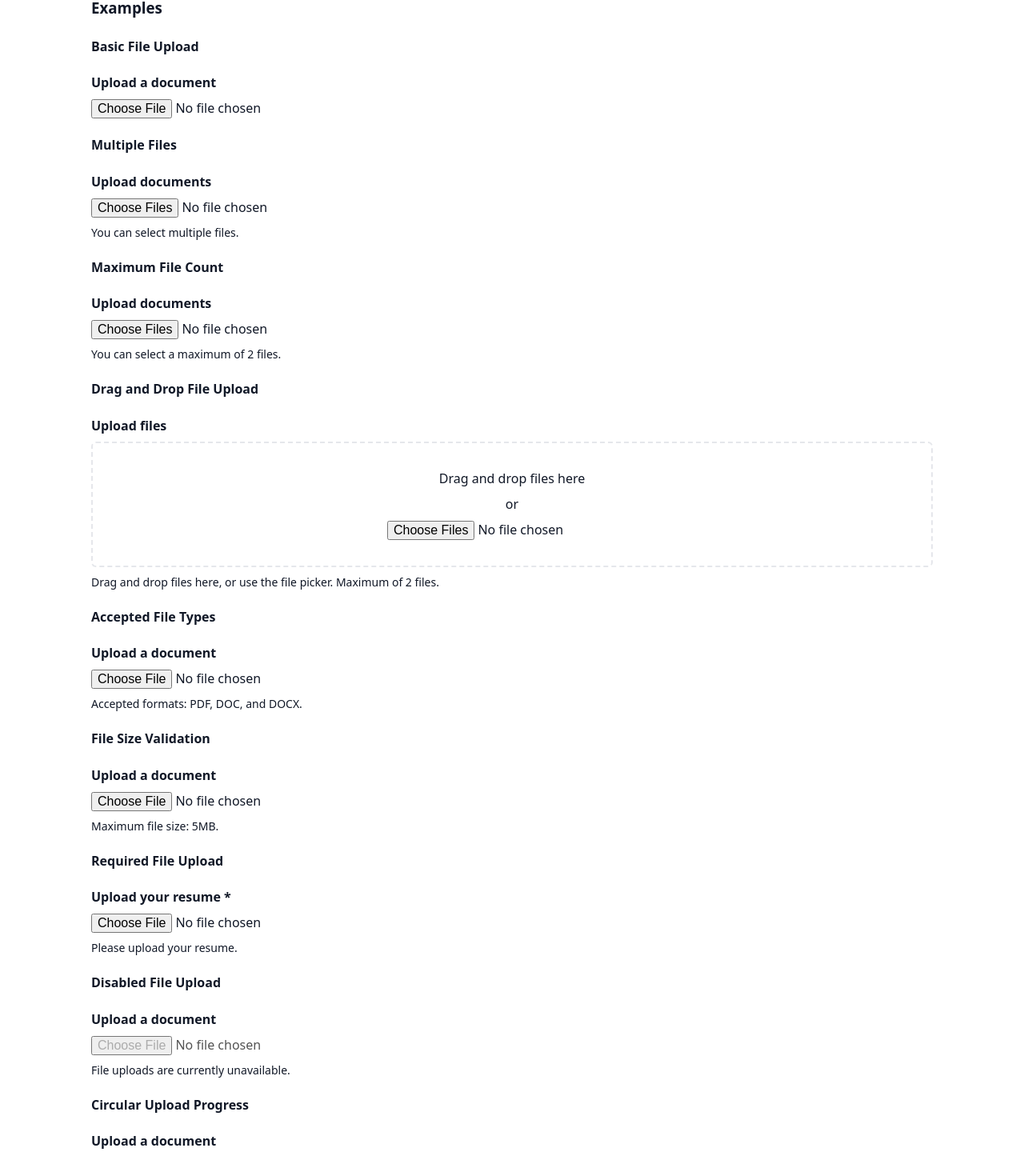
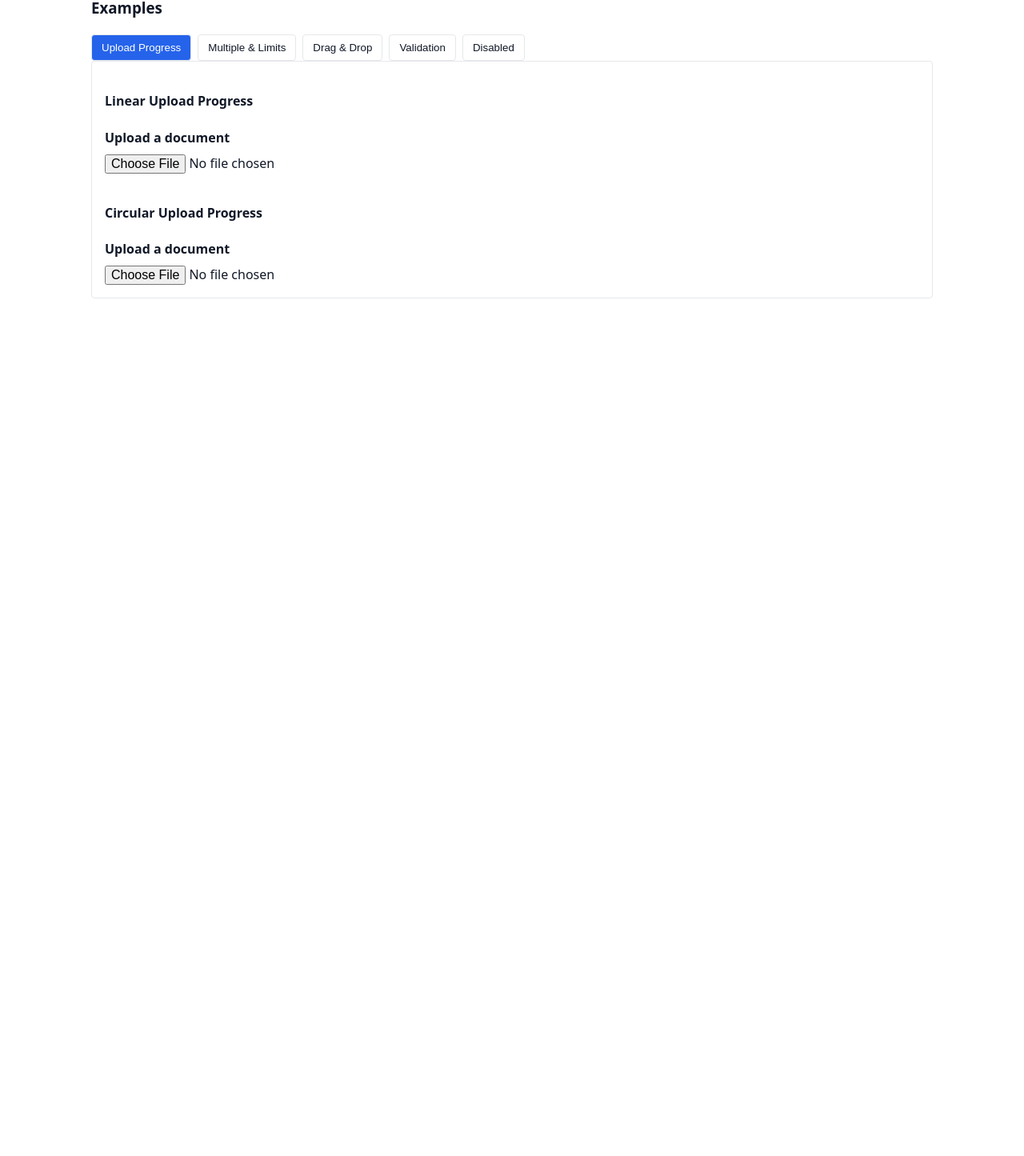
Before and after one commit to rpcorr/accessible-templates, a React (Vite) app: page /form-controls/file-upload in a window 1280 px wide. Shown: the part 317-1762 px from the top of the page at 80% size. After the commit the page ends 800 px from the top, so only its background shows below. Built offline with nearby package versions, Linux system fonts and the light colour scheme.

Commit message:
refactor: reorganize file upload examples into tabs

```diff
--- a/src/examples/FormControls/FileUploadExamples.tsx
+++ b/src/examples/FormControls/FileUploadExamples.tsx
@@ -4,6 +4,7 @@ import {
   type FileUploadRef,
 } from '../../components/FormControls/FileUpload';
 import { ProgressIndicator } from '../../components/ContentFeedback/ProgressIndicator';
+import { Tabs } from '../../components/ContentFeedback/Tab';
 
 export function FileUploadExamples() {
   const [acceptedFileError, setAcceptedFileError] = useState('');
@@ -13,7 +14,7 @@ export function FileUploadExamples() {
   const [uploadingExample, setUploadingExample] = useState<string | null>(null);
   const [completedExample, setCompletedExample] = useState<string | null>(null);
 
-  const basicFileUploadRef = useRef<FileUploadRef>(null);
+  const linearFileUploadRef = useRef<FileUploadRef>(null);
   const multipleFileUploadRef = useRef<FileUploadRef>(null);
   const countFileUploadRef = useRef<FileUploadRef>(null);
   const dropzoneFileUploadRef = useRef<FileUploadRef>(null);
@@ -112,24 +113,34 @@ export function FileUploadExamples() {
           window.clearInterval(intervalId);
 
           switch (uploadingExample) {
-            case 'basic':
-              basicFileUploadRef.current?.reset();
+            case 'linear':
+              linearFileUploadRef.current?.reset();
               break;
+
+            case 'circular':
+              circularFileUploadRef.current?.reset();
+              break;
+
             case 'multiple':
               multipleFileUploadRef.current?.reset();
               break;
+
             case 'count':
               countFileUploadRef.current?.reset();
               break;
+
             case 'dropzone':
               dropzoneFileUploadRef.current?.reset();
               break;
+
             case 'accepted':
               acceptedFileUploadRef.current?.reset();
               break;
+
             case 'size':
               sizeFileUploadRef.current?.reset();
               break;
+
             case 'required':
               requiredFileUploadRef.current?.reset();
               break;
@@ -152,28 +163,69 @@ export function FileUploadExamples() {
     <div>
       <h3>Examples</h3>
 
-      <section>
-        <h4>Basic File Upload</h4>
+      <Tabs
+        tabs={[
+          {
+            id: 'progress',
+            label: 'Upload Progress',
+            content: (
+              <div className="stack">
+                <div>
+                  <h4>Linear Upload Progress</h4>
 
                   <FileUpload
-          ref={basicFileUploadRef}
+                    ref={linearFileUploadRef}
                     label="Upload a document"
-          name="document"
-          onChange={(files) => handleUpload(files, 'basic')}
+                    name="linear-document"
+                    onChange={(files) => handleUpload(files, 'linear')}
                   />
 
-        {renderUploadProgress('basic', basicFileUploadRef)}
+                  {renderUploadProgress('linear', linearFileUploadRef)}
 
-        {completedExample === 'basic' &&
+                  {completedExample === 'linear' &&
                     uploadedFiles &&
                     uploadedFiles.length > 0 && (
                       <p>
-              Upload complete: <strong>{uploadedFiles[0].name}</strong>
+                        Upload complete:{' '}
+                        <strong>{uploadedFiles[0].name}</strong>
                       </p>
                     )}
-      </section>
+                </div>
 
-      <section>
+                <div>
+                  <h4>Circular Upload Progress</h4>
+
+                  <FileUpload
+                    ref={circularFileUploadRef}
+                    label="Upload a document"
+                    name="circular-document"
+                    onChange={(files) => handleUpload(files, 'circular')}
+                  />
+
+                  {renderUploadProgress(
+                    'circular',
+                    circularFileUploadRef,
+                    'circular',
+                  )}
+
+                  {completedExample === 'circular' &&
+                    uploadedFiles &&
+                    uploadedFiles.length > 0 && (
+                      <p>
+                        Upload complete:{' '}
+                        <strong>{uploadedFiles[0].name}</strong>
+                      </p>
+                    )}
+                </div>
+              </div>
+            ),
+          },
+          {
+            id: 'multiple',
+            label: 'Multiple & Limits',
+            content: (
+              <div className="stack">
+                <div>
                   <h4>Multiple Files</h4>
 
                   <FileUpload
@@ -181,23 +233,18 @@ export function FileUploadExamples() {
                     label="Upload documents"
                     name="documents"
                     multiple
-          showClearButton={
-            uploadingExample === 'multiple' &&
-            !isUploading &&
-            uploadProgress === 100 &&
-            uploadedFiles !== null
-          }
                     helperText="You can select multiple files."
                     onChange={(files) => handleUpload(files, 'multiple')}
                   />
 
                   {renderUploadProgress('multiple', multipleFileUploadRef)}
 
-        {uploadingExample === 'multiple' &&
+                  {completedExample === 'multiple' &&
                     uploadedFiles &&
                     uploadedFiles.length > 0 && (
                       <div>
                         <p>Upload complete:</p>
+
                         <ul>
                           {uploadedFiles.map((file) => (
                             <li key={`${file.name}-${file.lastModified}`}>
@@ -207,9 +254,9 @@ export function FileUploadExamples() {
                         </ul>
                       </div>
                     )}
-      </section>
+                </div>
 
-      <section>
+                <div>
                   <h4>Maximum File Count</h4>
 
                   <FileUpload
@@ -224,9 +271,7 @@ export function FileUploadExamples() {
 
                   {renderUploadProgress('count', countFileUploadRef)}
 
-        {uploadingExample === 'count' &&
-          !isUploading &&
-          uploadProgress === 100 &&
+                  {completedExample === 'count' &&
                     uploadedFiles &&
                     uploadedFiles.length > 0 && (
                       <>
@@ -241,9 +286,16 @@ export function FileUploadExamples() {
                         </ul>
                       </>
                     )}
-      </section>
-
-      <section>
+                </div>
+              </div>
+            ),
+          },
+          {
+            id: 'drag-drop',
+            label: 'Drag & Drop',
+            content: (
+              <div className="stack">
+                <div>
                   <h4>Drag and Drop File Upload</h4>
 
                   <FileUpload
@@ -259,9 +311,7 @@ export function FileUploadExamples() {
 
                   {renderUploadProgress('dropzone', dropzoneFileUploadRef)}
 
-        {uploadingExample === 'dropzone' &&
-          !isUploading &&
-          uploadProgress === 100 &&
+                  {completedExample === 'dropzone' &&
                     uploadedFiles &&
                     uploadedFiles.length > 0 && (
                       <>
@@ -276,9 +326,16 @@ export function FileUploadExamples() {
                         </ul>
                       </>
                     )}
-      </section>
-
-      <section>
+                </div>
+              </div>
+            ),
+          },
+          {
+            id: 'validation',
+            label: 'Validation',
+            content: (
+              <div className="stack">
+                <div>
                   <h4>Accepted File Types</h4>
 
                   <FileUpload
@@ -297,18 +354,17 @@ export function FileUploadExamples() {
 
                   {renderUploadProgress('accepted', acceptedFileUploadRef)}
 
-        {uploadingExample === 'accepted' &&
-          !isUploading &&
-          uploadProgress === 100 &&
+                  {completedExample === 'accepted' &&
                     uploadedFiles &&
                     uploadedFiles.length > 0 && (
                       <p>
-              Upload complete: <strong>{uploadedFiles[0].name}</strong>
+                        Upload complete:{' '}
+                        <strong>{uploadedFiles[0].name}</strong>
                       </p>
                     )}
-      </section>
+                </div>
 
-      <section>
+                <div>
                   <h4>File Size Validation</h4>
 
                   <FileUpload
@@ -324,18 +380,17 @@ export function FileUploadExamples() {
 
                   {renderUploadProgress('size', sizeFileUploadRef)}
 
-        {uploadingExample === 'size' &&
-          !isUploading &&
-          uploadProgress === 100 &&
+                  {completedExample === 'size' &&
                     uploadedFiles &&
                     uploadedFiles.length > 0 && (
                       <p>
-              Upload complete: <strong>{uploadedFiles[0].name}</strong>
+                        Upload complete:{' '}
+                        <strong>{uploadedFiles[0].name}</strong>
                       </p>
                     )}
-      </section>
+                </div>
 
-      <section>
+                <div>
                   <h4>Required File Upload</h4>
 
                   <FileUpload
@@ -350,18 +405,24 @@ export function FileUploadExamples() {
 
                   {renderUploadProgress('required', requiredFileUploadRef)}
 
-        {uploadingExample === 'required' &&
-          !isUploading &&
-          uploadProgress === 100 &&
+                  {completedExample === 'required' &&
                     uploadedFiles &&
                     uploadedFiles.length > 0 && (
                       <p>
-              Upload complete: <strong>{uploadedFiles[0].name}</strong>
+                        Upload complete:{' '}
+                        <strong>{uploadedFiles[0].name}</strong>
                       </p>
                     )}
-      </section>
-
-      <section>
+                </div>
+              </div>
+            ),
+          },
+          {
+            id: 'disabled',
+            label: 'Disabled',
+            content: (
+              <div className="stack">
+                <div>
                   <h4>Disabled File Upload</h4>
 
                   <FileUpload
@@ -370,28 +431,12 @@ export function FileUploadExamples() {
                     disabled
                     helperText="File uploads are currently unavailable."
                   />
-      </section>
-
-      <section>
-        <h4>Circular Upload Progress</h4>
-
-        <FileUpload
-          ref={circularFileUploadRef}
-          label="Upload a document"
-          name="circular-document"
-          onChange={(files) => handleUpload(files, 'circular')}
+                </div>
+              </div>
+            ),
+          },
+        ]}
       />
-
-        {renderUploadProgress('circular', circularFileUploadRef, 'circular')}
-
-        {completedExample === 'circular' &&
-          uploadedFiles &&
-          uploadedFiles.length > 0 && (
-            <p>
-              Upload complete: <strong>{uploadedFiles[0].name}</strong>
-            </p>
-          )}
-      </section>
     </div>
   );
 }
```
Lines whose indentation alone changed are shown as unchanged.
